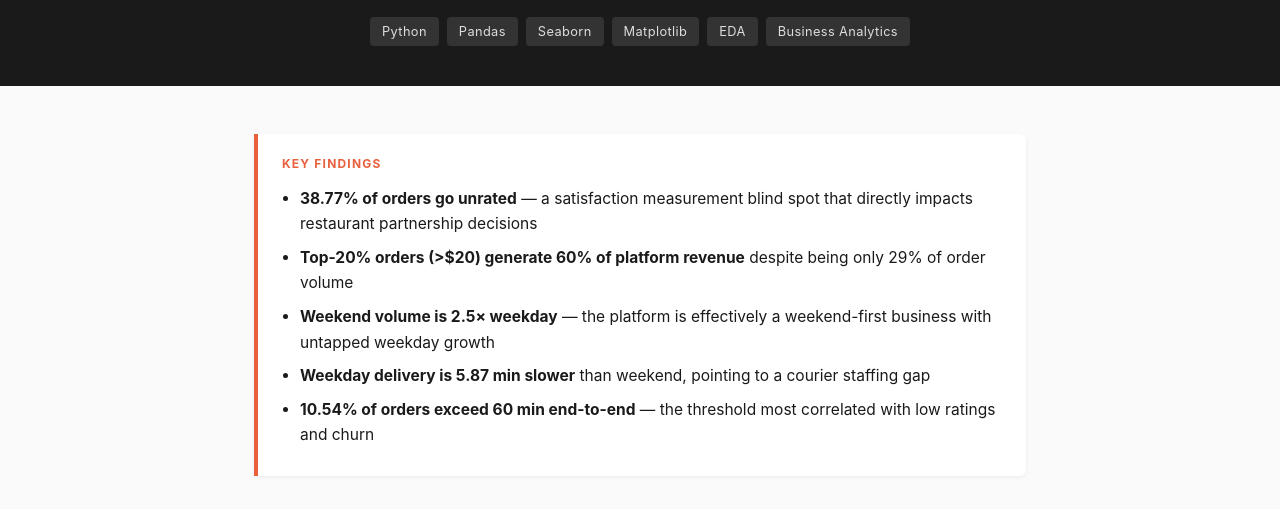
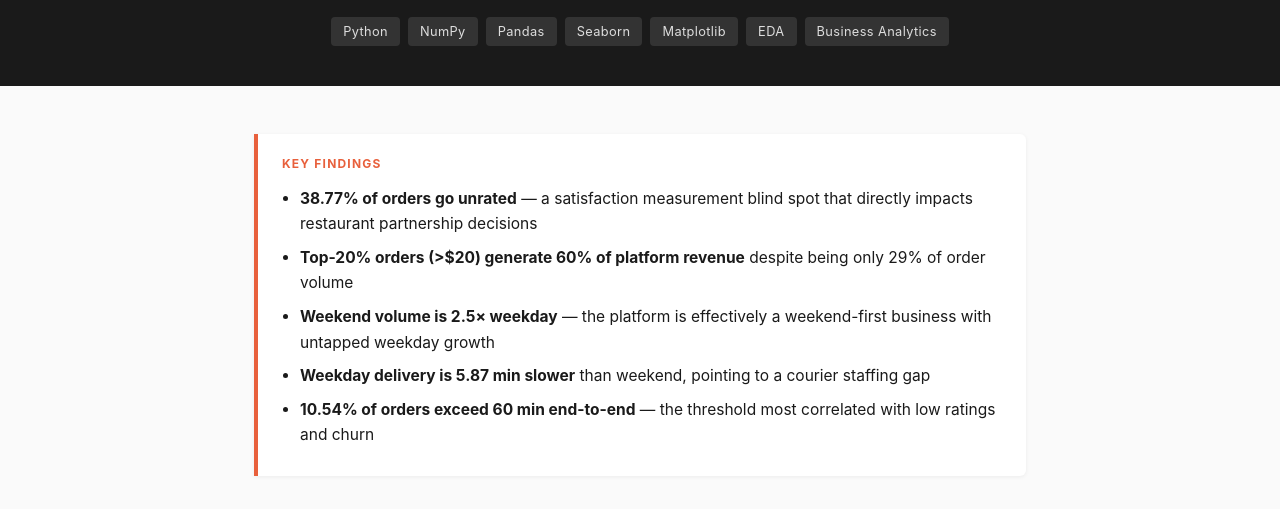
Before and after one commit to agbardet/foodhub-nyc, a plain HTML site: page docs/index.html in a window 1280 px wide. Shown: the part 215-724 px from the top of the page. Drawn offline with Linux system fonts and the light colour scheme.

Commit message:
Add NumPy to project page tags and portfolio copy

```diff
--- a/docs/index.html
+++ b/docs/index.html
@@ -91,6 +91,7 @@
   <p>EDA surfacing a 39% customer feedback gap and $6K revenue concentration risk across 1,898 food delivery orders in New York City.</p>
   <div class="tags">
     <span>Python</span>
+    <span>NumPy</span>
     <span>Pandas</span>
     <span>Seaborn</span>
     <span>Matplotlib</span>
```
Also changed, not shown: 1 other file.
